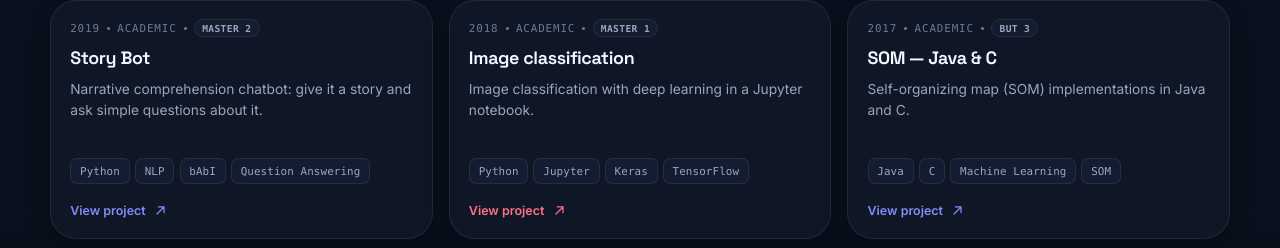
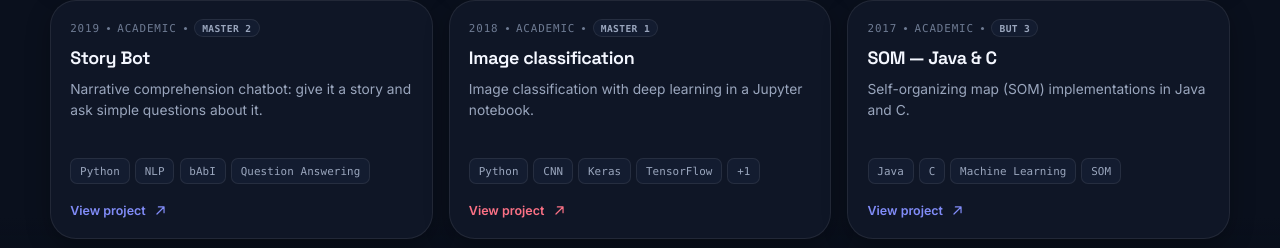
Before and after one commit to Fab16BSB/Fab16BSB.github.io, a React (Vite) app in the folder app/: page / in a window 1280 px wide. Shown: the part 5128-5376 px from the top of the page. Built offline with nearby package versions, Linux system fonts and the light colour scheme.

Commit message:
feat(projects): ajouter le tag CNN au projet de classification d'images

```diff
--- a/app/src/data/projects.data.ts
+++ b/app/src/data/projects.data.ts
@@ -252,7 +252,7 @@ export const projects: Project[] = [
       en: 'Image classification experiments with Keras and TensorFlow.',
       es: 'Experimentos de clasificación de imágenes con Keras y TensorFlow.',
     },
-    stack: ['Python', 'Jupyter', 'Keras', 'TensorFlow'],
+    stack: ['Python', 'CNN', 'Keras', 'TensorFlow', 'Jupyter'],
     links: { github: 'https://github.com/Fab16BSB/image_classification' },
     image: '/images/projects/image-classification.webp',
     accent: 'rose',
```
